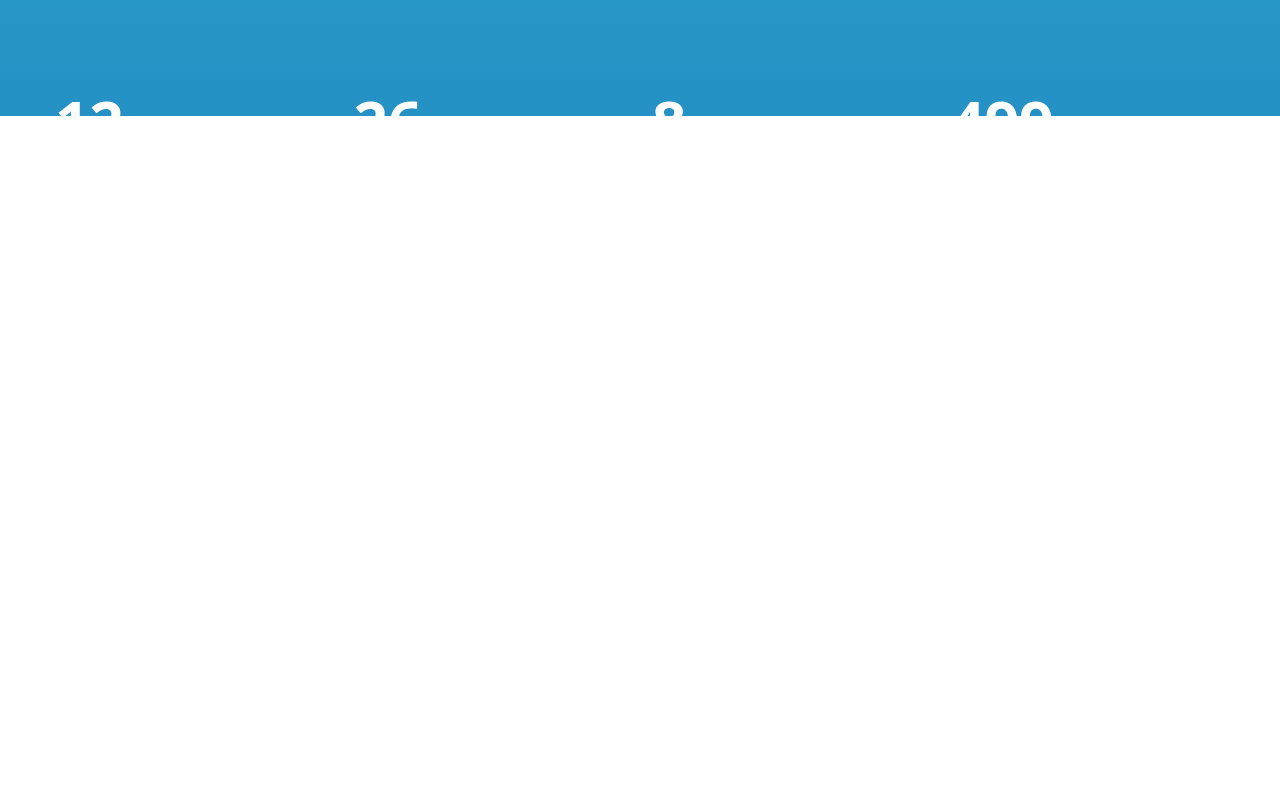
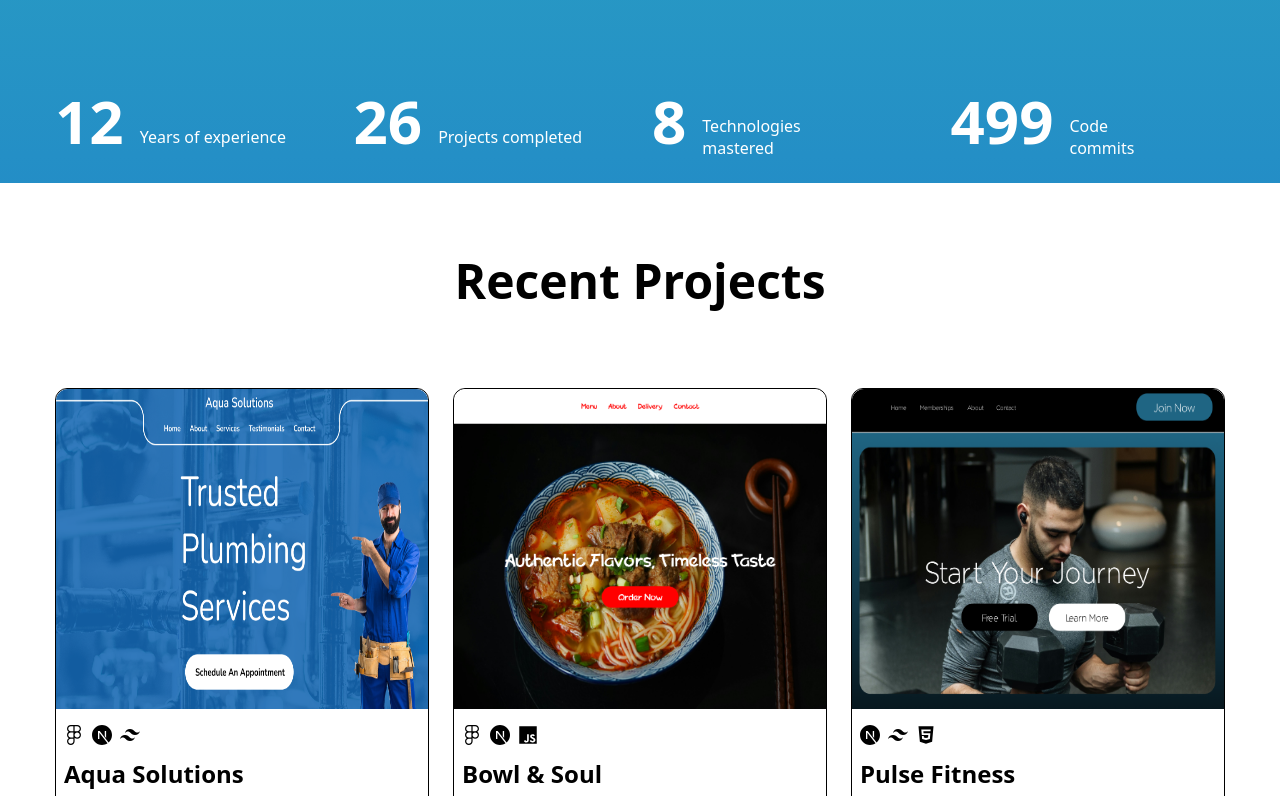
Before and after one commit to BerylBrothers/Paint-Website, a Next.js app: page / in a window 1280 px wide. Shown: the part 684-1480 px from the top of the page. Built offline with nearby package versions, Linux system fonts and the light colour scheme.

Commit message:
removed stair transition

```diff
--- a/app/layout.js
+++ b/app/layout.js
@@ -33,7 +33,7 @@ export default function RootLayout({ children }) {
       <body
         className={`${outfit.variable}`}>
          <Header />
-         <StairTransition />
+         {/* <StairTransition /> */}
          <PageTransition>
          {children}
          </PageTransition>
```
